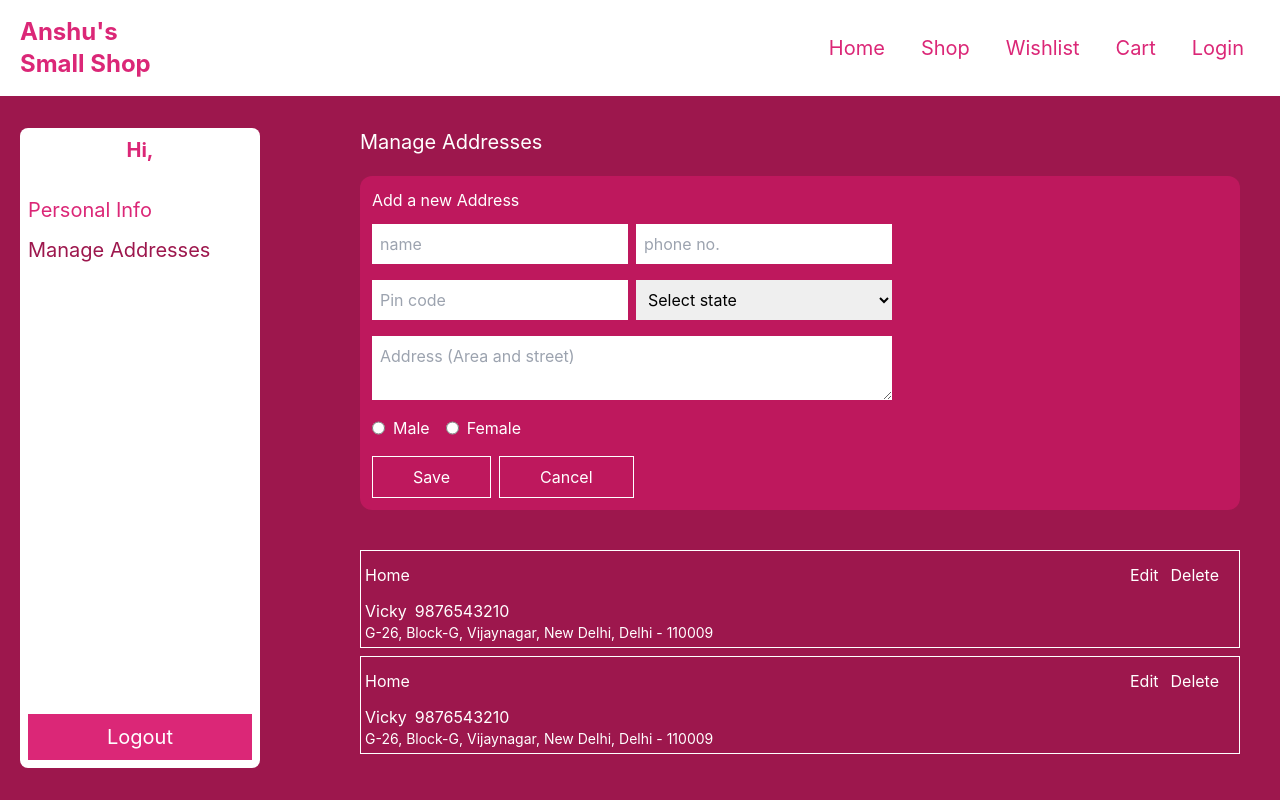
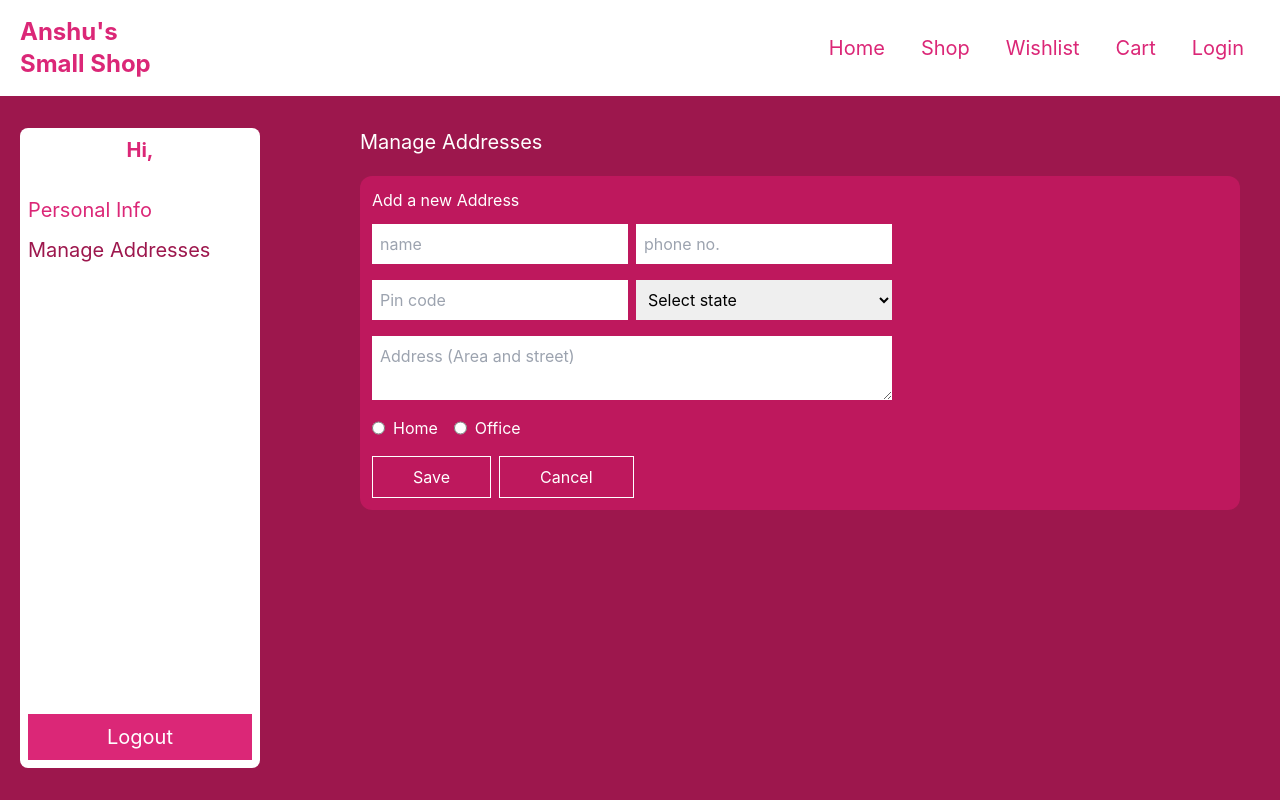
Before and after one commit to vickydarlinn/anshuSmallShop, a React (Create React App) app: page /my-account/address in a window 1280 px wide. Both pictures are taken after a click on the button "+Add a New Address". Built offline with nearby package versions, Linux system fonts and the light colour scheme.

Commit message:
feat: added add and remove address functionality

```diff
--- a/package.json
+++ b/package.json
@@ -15,6 +15,7 @@
     "react-router-dom": "^6.13.0",
     "react-scripts": "5.0.1",
     "react-toastify": "^9.1.3",
+    "uuid": "^9.0.0",
     "web-vitals": "^2.1.4"
   },
   "scripts": {
--- a/src/pages/myAccountPages/AddressPage.js
+++ b/src/pages/myAccountPages/AddressPage.js
@@ -1,39 +1,104 @@
 import React, { useState } from "react";
+import { useDispatch, useSelector } from "react-redux";
+import { v4 as uuid } from "uuid";
+import { addAddress, removeAddress } from "../../store";
 
 const AddressPage = () => {
-  const [isAdressAdding, setIsAddressAdding] = useState(false);
+  const dispatch = useDispatch();
+  const { userId } = useSelector((state) => state.user);
+  const { addresses } = useSelector((state) => state.user.userPersonalInfo);
+
+  const [isAddressAdding, setIsAddressAdding] = useState(false);
+  const [addressFormData, setAddressFormData] = useState({
+    name: "",
+    phone: "",
+    pinCode: "",
+    state: "",
+    address: "",
+    addressType: "",
+  });
+
   function toggleAddressAdding() {
     setIsAddressAdding((prev) => !prev);
   }
+
+  function handleInputChange(event) {
+    const { name, value } = event.target;
+    setAddressFormData((prevData) => ({
+      ...prevData,
+      [name]: value,
+    }));
+  }
+
+  function handleFormSubmit(event) {
+    event.preventDefault();
+    const address = { ...addressFormData, id: uuid() };
+    dispatch(addAddress({ userId, address }));
+    console.log(addressFormData);
+    // Reset the form fields
+    setAddressFormData({
+      name: "",
+      phone: "",
+      pinCode: "",
+      state: "",
+      address: "",
+      addressType: "",
+    });
+    // Close the form
+    toggleAddressAdding();
+  }
+  function handleDeleteAddress(address) {
+    console.log("clicked");
+    dispatch(removeAddress({ userId, allAddresses: addresses, address }));
+  }
+
   return (
-    <div className="m-10 ">
+    <div className="m-10">
       <h3 className="mb-5 text-xl">Manage Addresses</h3>
-      {isAdressAdding ? (
-        <div className="bg-pink-700 p-3 my-4 rounded-xl">
+      {isAddressAdding ? (
+        <form
+          className="bg-pink-700 p-3 my-4 rounded-xl"
+          onSubmit={handleFormSubmit}
+        >
           <h4 className="mb-3">Add a new Address</h4>
           <div className="flex flex-col gap-4">
             <div className="flex gap-2">
               <input
+                required
                 placeholder="name"
                 type="text"
-                className=" py-2 px-2 text-black w-64"
+                className="py-2 px-2 text-black w-64"
+                name="name"
+                value={addressFormData.name}
+                onChange={handleInputChange}
               />
               <input
+                required
                 placeholder="phone no."
                 type="number"
-                className=" py-2 px-2 text-black w-64"
+                className="py-2 px-2 text-black w-64"
+                name="phone"
+                value={addressFormData.phone}
+                onChange={handleInputChange}
               />
             </div>
             <div className="flex gap-2">
               <input
+                required
                 placeholder="Pin code"
                 type="number"
-                className=" py-2 px-2 text-black w-64"
+                className="py-2 px-2 text-black w-64"
+                name="pinCode"
+                value={addressFormData.pinCode}
+                onChange={handleInputChange}
               />
               <select
                 id="country-state"
-                name="country-state"
-                className=" py-2 px-2 text-black w-64"
+                name="state"
+                className="py-2 px-2 text-black w-64"
+                required
+                value={addressFormData.state}
+                onChange={handleInputChange}
               >
                 <option value="">Select state</option>
                 <option value="AN">Andaman and Nicobar Islands</option>
@@ -76,21 +141,46 @@ const AddressPage = () => {
               </select>
             </div>
             <textarea
-              className=" py-2 px-2 text-black w-[520px]"
+              required
+              className="py-2 px-2 text-black w-[520px]"
               placeholder="Address (Area and street)"
+              name="address"
+              value={addressFormData.address}
+              onChange={handleInputChange}
             ></textarea>
             <div className="flex gap-4">
               <div className="flex gap-2">
-                <input id="sexMale" type="radio" name="sex" value="male" />
-                <label htmlFor="sexMale">Male</label>
+                <input
+                  required
+                  id="home"
+                  type="radio"
+                  name="addressType"
+                  value="home"
+                  checked={addressFormData.addressType === "home"}
+                  onChange={handleInputChange}
+                />
+                <label htmlFor="home">Home</label>
               </div>
               <div className="flex gap-2">
-                <input id="sexFemale" type="radio" name="sex" value="female" />
-                <label htmlFor="sexFemale">Female</label>
+                <input
+                  required
+                  id="office"
+                  type="radio"
+                  name="addressType"
+                  value="office"
+                  checked={addressFormData.addressType === "office"}
+                  onChange={handleInputChange}
+                />
+                <label htmlFor="office">Office</label>
               </div>
             </div>
             <div className="flex gap-2">
-              <button className={`py-2 px-10 border border-white`}>Save</button>
+              <button
+                className={`py-2 px-10 border border-white`}
+                type="submit"
+              >
+                Save
+              </button>
               <button
                 className={`py-2 px-10 border border-white`}
                 onClick={toggleAddressAdding}
@@ -99,48 +189,44 @@ const AddressPage = () => {
               </button>
             </div>
           </div>
-        </div>
+        </form>
       ) : (
-        <button className="border w-full py-3 " onClick={toggleAddressAdding}>
+        <button className="border w-full py-3" onClick={toggleAddressAdding}>
           +Add a New Address
         </button>
       )}
 
       <div className="mt-10 flex flex-col gap-2">
-        <div className="flex flex-col  border border-white p-1">
+        {addresses?.map((address) => (
+          <div
+            className="flex flex-col border border-white p-1"
+            key={address.id}
+          >
             <div className="flex justify-between items-center relative mb-1">
-            <span>Home</span>
-            <div className=" p-2 px-4 flex gap-3 items-start">
-              <button className=" hover:text-red-200">Edit</button>
-              <button className=" hover:text-red-200">Delete</button>
+              <span>
+                {address.addressType.charAt(0).toUpperCase() +
+                  address.addressType.slice(1)}
+              </span>
+              <div className="p-2 px-4 flex gap-3 items-start">
+                <button className="hover:text-red-200">Edit</button>
+                <button
+                  className="hover:text-red-200"
+                  onClick={() => handleDeleteAddress(address)}
+                >
+                  Delete
+                </button>
               </div>
             </div>
 
             <div className="flex items-center gap-2">
-            <span>Vicky</span>
-            <span>9876543210</span>
+              <span>{address.name}</span>
+              <span>{address.phone}</span>
             </div>
             <span className="text-sm">
-            G-26, Block-G, Vijaynagar, New Delhi, Delhi - 110009
+              {address.address} - {address.pinCode}
             </span>
           </div>
-        <div className="flex flex-col  border border-white p-1">
-          <div className="flex justify-between items-center relative mb-1">
-            <span>Home</span>
-            <div className=" p-2 px-4 flex gap-3 items-start">
-              <button className=" hover:text-red-200">Edit</button>
-              <button className=" hover:text-red-200">Delete</button>
-            </div>
-          </div>
-
-          <div className="flex items-center gap-2">
-            <span>Vicky</span>
-            <span>9876543210</span>
-          </div>
-          <span className="text-sm">
-            G-26, Block-G, Vijaynagar, New Delhi, Delhi - 110009
-          </span>
-        </div>
+        ))}
       </div>
     </div>
   );
--- a/src/store/index.js
+++ b/src/store/index.js
@@ -25,3 +25,5 @@ export * from "./thunks/removeFromWishlist";
 export * from "./thunks/personalInfoThunks/editName";
 export * from "./thunks/personalInfoThunks/editEmail";
 export * from "./thunks/personalInfoThunks/editPhone";
+export * from "./thunks/personalInfoThunks/addAddress";
+export * from "./thunks/personalInfoThunks/removeAddress";
--- a/src/store/slices/userSlice.js
+++ b/src/store/slices/userSlice.js
@@ -11,6 +11,8 @@ import { removeFromWishlist } from "../thunks/removeFromWishlist";
 import { editName } from "../thunks/personalInfoThunks/editName";
 import { editEmail } from "../thunks/personalInfoThunks/editEmail";
 import { editPhone } from "../thunks/personalInfoThunks/editPhone";
+import { addAddress } from "../thunks/personalInfoThunks/addAddress";
+import { removeAddress } from "../thunks/personalInfoThunks/removeAddress";
 
 const userSlice = createSlice({
   name: "userDetails",
@@ -22,6 +24,7 @@ const userSlice = createSlice({
       sex: "",
       email: "",
       phone: "",
+      addresses: [],
     },
     userCart: [],
     userWishlist: [],
@@ -58,6 +61,7 @@ const userSlice = createSlice({
         state.userPersonalInfo.name = action.payload.name;
         state.userPersonalInfo.phone = action.payload.phone;
         state.userPersonalInfo.email = action.payload.email;
+        state.userPersonalInfo.addresses = action.payload.addresses;
         state.userCart = action.payload.cart;
         state.userWishlist = action.payload.wishlist;
       })
@@ -124,6 +128,17 @@ const userSlice = createSlice({
       })
       .addCase(editPhone.fulfilled, (state, action) => {
         state.userPersonalInfo.phone = action.payload;
+      })
+      // add address to user
+      .addCase(addAddress.fulfilled, (state, action) => {
+        state.userPersonalInfo.addresses.push(action.payload);
+      })
+      // remove address from user
+      .addCase(removeAddress.fulfilled, (state, action) => {
+        state.userPersonalInfo.addresses =
+          state.userPersonalInfo.addresses.filter(
+            (address) => address.id !== action.payload.id
+          );
       });
   },
 });
--- /dev/null
+++ b/src/store/thunks/personalInfoThunks/addAddress.js
@@ -0,0 +1,18 @@
+import { createAsyncThunk } from "@reduxjs/toolkit";
+import { doc, updateDoc, arrayUnion } from "firebase/firestore";
+import { db } from "../../../firebase/firebase.config";
+
+// this will add address specific's user cart.
+const addAddress = createAsyncThunk(
+  "personalInfo/addAddress",
+  async function ({ userId, address }) {
+    const addressRef = doc(db, "users", userId);
+    await updateDoc(addressRef, {
+      addresses: arrayUnion(address),
+    });
+    console.log("address added successfully!");
+    return address;
+    //
+  }
+);
+export { addAddress };
--- /dev/null
+++ b/src/store/thunks/personalInfoThunks/removeAddress.js
@@ -0,0 +1,22 @@
+import { createAsyncThunk } from "@reduxjs/toolkit";
+import { doc, updateDoc } from "firebase/firestore";
+import { db } from "../../../firebase/firebase.config";
+// this will remove address in specific's user cart.
+const removeAddress = createAsyncThunk(
+  "personalInfo/removeAddress",
+  async function ({ userId, allAddresses, address }) {
+    console.log(userId, allAddresses, address);
+    // this will take that user's all addresses  and the address which user want to remove.
+    const updatedAddresses = allAddresses.filter(
+      (item) => item.id !== address.id
+    );
+    const addressRef = doc(db, "users", userId);
+    await updateDoc(addressRef, {
+      addresses: updatedAddresses,
+    });
+    console.log("address removed successfully!");
+    return address;
+    //
+  }
+);
+export { removeAddress };
```
Also changed, not shown: 1 other file (tests, documents, lock files or other folders). Lines whose indentation alone changed are shown as unchanged.
